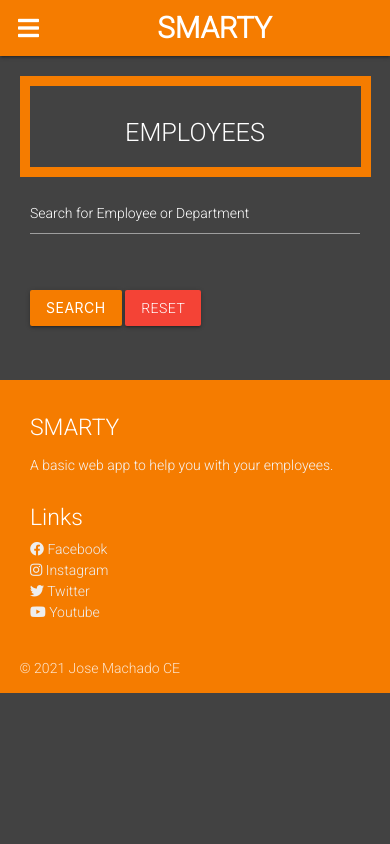
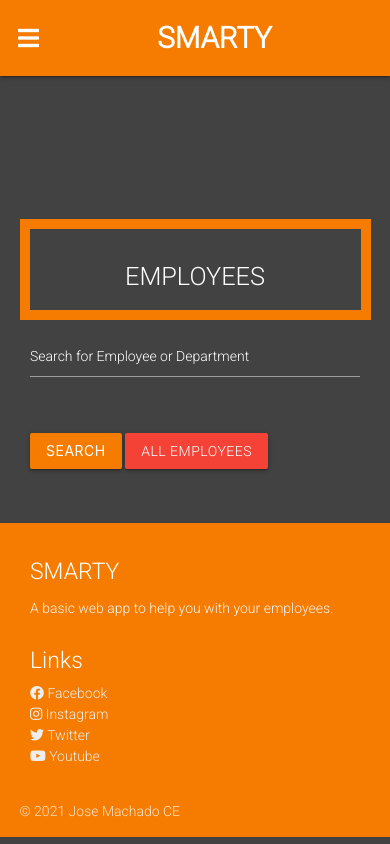
Before and after one commit to Code-Institute-Submissions/JoseMachado-CE-Smarty, a Flask app: page /search in a window 390 px wide. Run offline with Flask 2, Linux system fonts and the light colour scheme; data that the repository does not hold is empty; some libraries are stand-ins or nearby versions.

Commit message:
Updated Job Market page adding margin between header and content

```diff
--- a/app.py
+++ b/app.py
@@ -173,6 +173,7 @@ def edit_employee(employee_id):
         mongo.db.employees.update({"_id": ObjectId(employee_id)}, employee_edit)
         return redirect(url_for("employees"))
 
+
     employee = mongo.db.employees.find_one({"_id": ObjectId(employee_id)})
     management = mongo.db.management.find().sort("management_department", 1)
     return render_template('edit.html', employee=employee, management=management)
@@ -185,6 +186,8 @@ def delete_employee(employee_id):
     added by them.
     """
     mongo.db.employees.remove({"_id": ObjectId(employee_id)})
+
+
 
     return redirect(url_for("employees"))
 
@@ -220,6 +223,7 @@ def edit_departments(department_id):
     """
     This function allows the admin to edit a department.
     """
+
     if request.method == "POST":
         submit = {
             "management_department": request.form.get("management_department")
--- a/static/css/style.css
+++ b/static/css/style.css
@@ -275,6 +275,12 @@ ul .right-align li {
     background-repeat: no-repeat;
     background-size: cover;
     margin-bottom: 20px;
+
+}
+
+.box-job {
+
+    flex-wrap: nowrap;
 }
 
 .text-uppercase {
@@ -313,6 +319,29 @@ footer{
         font-size: 5vh;
     }
 
+    nav {
+        position: fixed;
+        left: 0;
+        top: 0;
+        width: 100%;
+        padding: 10px 0;
+        z-index: 999;
+
+    }
+
+    header {
+        margin-bottom: 14vh;
+    }
+
+    .parallax {
+        max-height: 100%;
+        max-width: 100%;
+        margin: 0;
+    }
+
+    .employee-main-title {
+        margin-top: 12vh;
+    }
     #text-description-job {
         font-size: 12px;
         margin-bottom: 3px;
--- a/templates/employees.html
+++ b/templates/employees.html
@@ -15,7 +15,7 @@
           <div class="row buttons-search">
             <div class="input-field col s6 left-align">
                 <button type="submit" class="btn orange darken-2"> Search</button>
-                <a href="{{ url_for('employees') }}" class="red btn">Reset</a>
+                <a href="{{ url_for('employees') }}" class="red btn">All Employees</a>
             </div>
           </div>
         </form>
--- a/templates/job.html
+++ b/templates/job.html
@@ -3,7 +3,7 @@
 <div class="container">
     <div class="parallax-container valign-wrapper section scrollspy" id="aboutus">
         <div class="section">
-            <div class="container">
+            <div class="container box-job">
                 <div class="center row col s3">
 
                     <h3 class="white-text text-uppercase">{{ job.job_name }}</h3>
```
